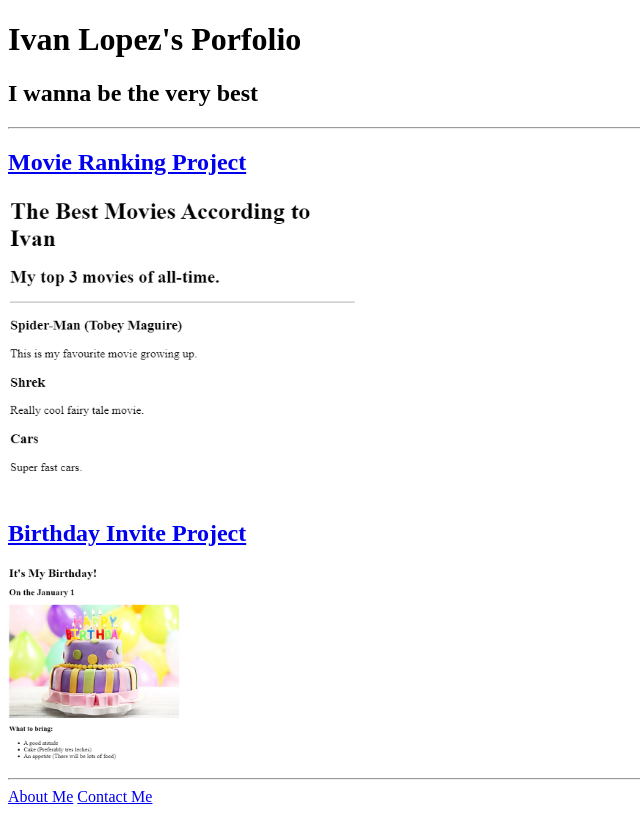
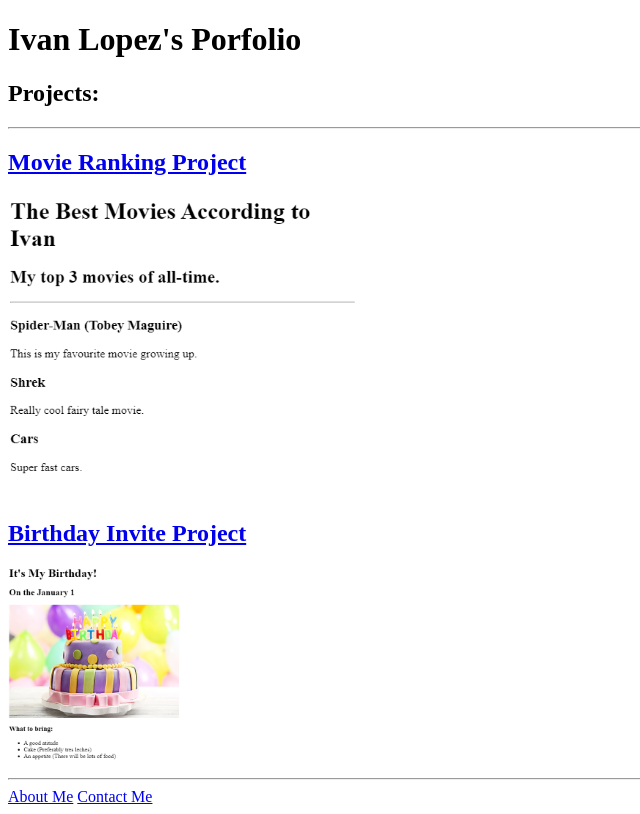
Before and after one commit to ivan12232/html-portfolio, a plain HTML site: page index.html in a window 1280 px wide. Shown: the whole page, without its empty margins (0-640 px from the left). Drawn offline with Linux system fonts and the light colour scheme.

Commit message:
Update index.html
I changed the Header

```diff
--- a/index.html
+++ b/index.html
@@ -25,7 +25,7 @@ https://developer.mozilla.org/en-US/docs/Web/HTML/Element/img#attr-height -->
         Ivan Lopez's Porfolio
     </h1>
     <h2>
-        I wanna be the very best
+        Projects:
     </h2>
     <hr>
 
```
